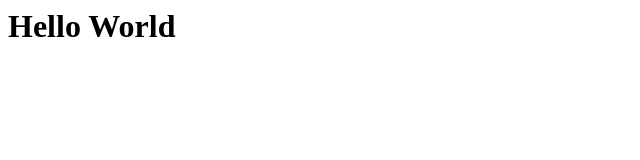
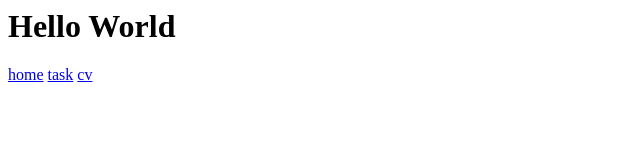
Before and after one commit to AfifaEjaz/Coding, a plain HTML site: page index.html in a window 1280 px wide. Shown: the whole page, without its empty margins (0-640 px from the left). Drawn offline with Linux system fonts and the light colour scheme.

Commit message:
linked my pages

```diff
--- a/index.html
+++ b/index.html
@@ -10,6 +10,9 @@
 
 <body>
 <h1> Hello World </h1>
+  <a href="/">home</a>
+    <a href="./Task2.html">task</a>
+    <a href="./CV.html">cv</a>
 
 </body>
 
```
